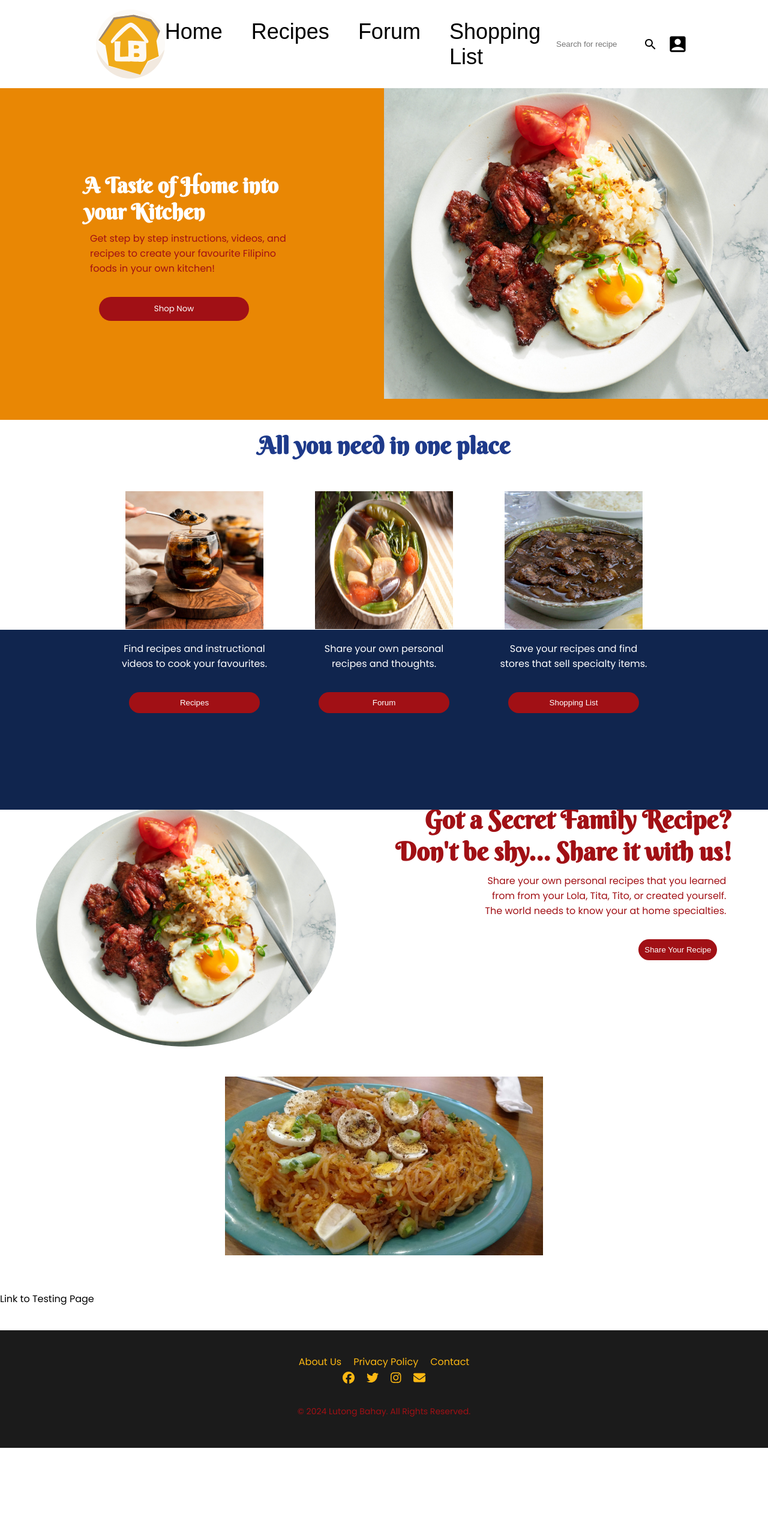
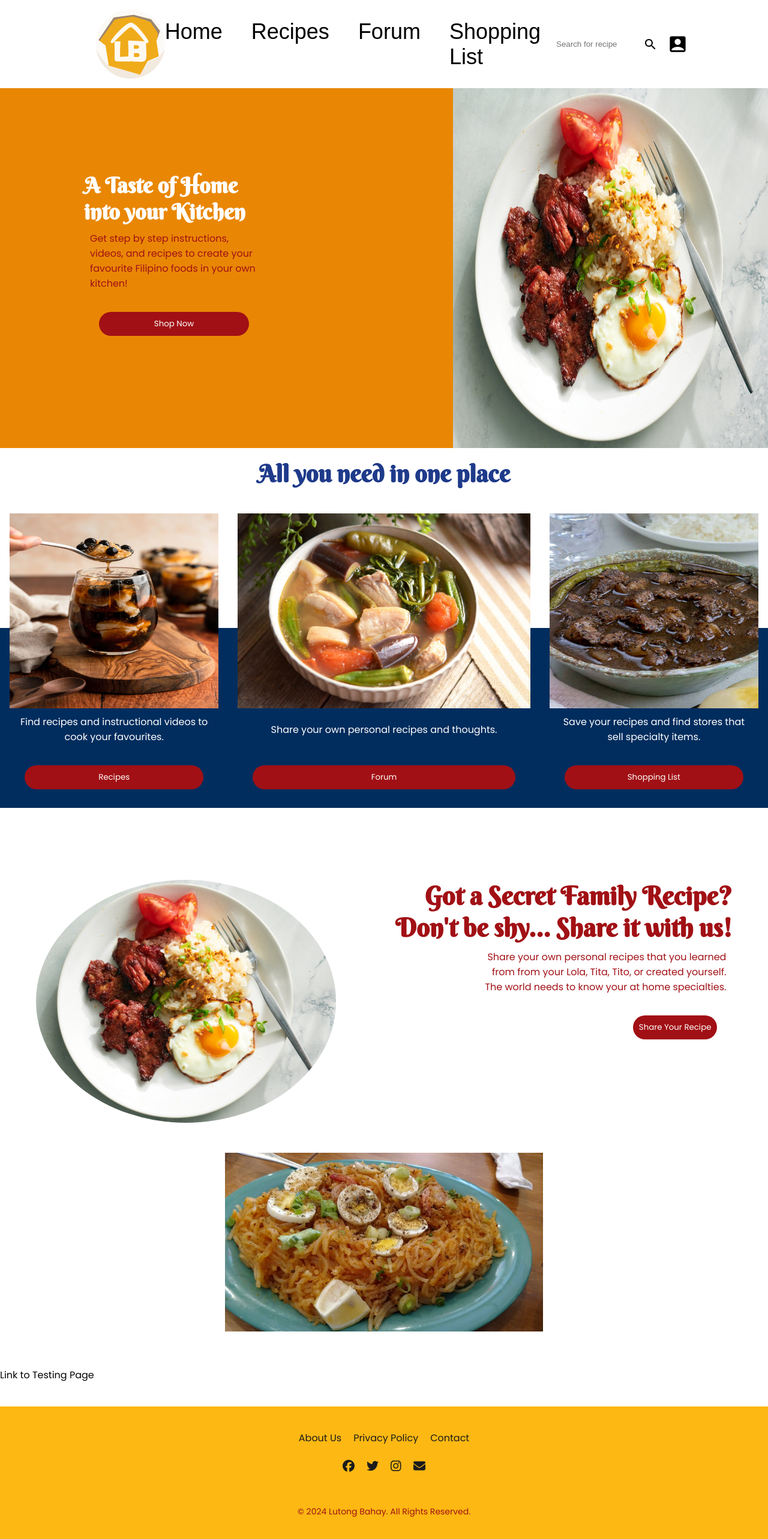
Before and after one commit to Ktan61/lutong_bahay, a React (Vite) app: page / in a window 1280 px wide. Shown: the top 2566 px of the page at 60% size. Before the commit the page ends 2414 px from the top, so only its background shows below. Built offline with nearby package versions, Linux system fonts and the light colour scheme; a web font is replaced by a local one.

Commit message:
jacqueees yea

```diff
--- a/src/App.css
+++ b/src/App.css
@@ -10,6 +10,7 @@
 * {
   margin: 0;
   padding: 0;
+  box-sizing: border-box;
 }
 
 h1 {
--- a/src/App.jsx
+++ b/src/App.jsx
@@ -12,8 +12,9 @@ function App() {
       <Header />
       <HeroSection />
       <FeaturedRecipes />
+              {/* <div className={styles.blueBar}></div> */}
       <ShareRecipeSection />
-      <div className={styles.blueBar}></div>
+
       <a href={`/Testing`}>Link to Testing Page</a>
       <Footer />
     </>
--- a/src/components/FeaturedRecipes/FeaturedRecipes.jsx
+++ b/src/components/FeaturedRecipes/FeaturedRecipes.jsx
@@ -31,8 +31,11 @@ import styles from './FeaturedRecipes.module.css';
               <p className={styles.description}>{recipe.description}</p>
               <button>{recipe.title}</button>
             </div>
+
           ))}
+
         </div>
+        <div className={styles.blueBar}></div>
       </section>
     );
   };
--- a/src/components/FeaturedRecipes/FeaturedRecipes.module.css
+++ b/src/components/FeaturedRecipes/FeaturedRecipes.module.css
@@ -12,7 +12,17 @@
 .featuredSection {
   height: 100%;
   text-align: center;
+  z-index: 1;
+  position: relative;
+}
 
+.blueBar{
+  position: absolute;
+  top: 300px;
+  width: 100%;
+  height: 300px;
+ z-index: 2;
+ background-color: #012D5E;
 }
 
 .featuredSection h3 {
@@ -27,17 +37,16 @@
 .recipeList {
   display: flex;
   justify-content: space-around;
-  gap: 1rem;
+
   margin-bottom: 100px;
   padding-bottom: 0;
-  z-index: 1;
+  z-index: 3;
 }
 
 .recipeCard {
   padding: 1rem;
   border-radius: 10px;
-  width: 300px;
-  margin-bottom: 0;
+  width: 100%;
   text-align: center;
   display: flex;
   flex-direction: column;
@@ -46,14 +55,14 @@ button{
   background-color: #A11015;
   border-radius: 20px;
   padding: 10px;
+  margin: auto;
+  font-family: 'Poppins', sans-serif;
 }
 
 .recipeCard img {
-  width: 250px;
-  height: 250px;
-  border-radius: 10px;
-  padding: 10px;
-  margin: auto;
+  width: auto;
+  height: 325px;
+  padding: auto;
 }
 
 .title{
@@ -63,6 +72,8 @@ button{
 .description{
   font-size: 12pt;
   color: white;
+  text-align: center;
+  margin: auto;
 }
 
 .recipe-card h4 {
--- a/src/components/Footer/Footer.css
+++ b/src/components/Footer/Footer.css
@@ -1,6 +1,6 @@
 .footer {
-  background-color: #1b1b1b;
-  color: #fdb813;
+  background-color: #fdb813;
+  color: #1b1b1b;
   padding: 40px 20px; /* Increased padding for breathing room */
   text-align: center;
   margin-top: 40px;
@@ -29,7 +29,7 @@
 }
 
 .footer-links li a {
-  color: #fdb813;
+  color: #1b1b1b;
   text-decoration: none;
   font-size: 16px;
 }
@@ -37,9 +37,11 @@
 .footer-links li a:hover {
   text-decoration: underline;
 }
-
+.footer-social{
+  padding: 20px;
+}
 .footer-social a {
-  color: #fdb813;
+  color: #1b1b1b;
   margin: 0 10px;
   font-size: 20px;
   text-decoration: none;
--- a/src/components/Hero/Hero.module.css
+++ b/src/components/Hero/Hero.module.css
@@ -18,26 +18,31 @@ section{
   width: 100vw;
   padding: 0;
   margin: 0;
-  overflow: hidden;
-  height: 100%;
+
 }
 .container{
   display: flex;
   flex-direction: row;
   width: 100%;
+  height: 100%;
 }
 
 .textContainer{
   flex: 1;
   padding: 140px;
 }
+.photoContainer{
+  display: flex;
+  flex-grow: 1;
+  align-items: center;
+  justify-content: flex-end;
+  height: 600px;
+  max-width: 70%;
+}
+
 .tocino{
-  display: flex;
-  position: relative;
-  width: 50%;
-  height: 100%;
-  justify-content: flex-end;
-
+ width: 75%;
+ height: 100%;
 }
 
 h2{
--- a/src/components/Hero/HeroSection.jsx
+++ b/src/components/Hero/HeroSection.jsx
@@ -12,10 +12,13 @@ const HeroSection = () => {
             <p className={styles.heroText}>Get step by step instructions, videos, and recipes to create your favourite Filipino foods in your own kitchen!</p>
             <button className={styles.shopButton}>Shop Now</button>
           </div>
+          <div className={styles.photoContainer}>
           <img
             className={styles.tocino}
             src={Tocino}
           />
+          </div>
+
         </div>
 
       </section>
--- a/src/components/ShareRecipeSection/ShareRecipe.module.css
+++ b/src/components/ShareRecipeSection/ShareRecipe.module.css
@@ -4,7 +4,6 @@
 }
 .shareRecipeSection{
   height: 100%;
-
   padding: 10px;
 }
 .round{
--- a/src/styles/Home.module.css
+++ b/src/styles/Home.module.css
@@ -9,12 +9,12 @@ body {
 }
 
 .blueBar{
-  position: absolute;
-  top: 1050px;
+  position: relative;
+  bottom: 300px;
   width: 100%;
-  height: 300px;
+  height: 400px;
   background-color: #10254E;
-
+  z-index: -999;
 }
 nav ul {
   list-style: none;
```
